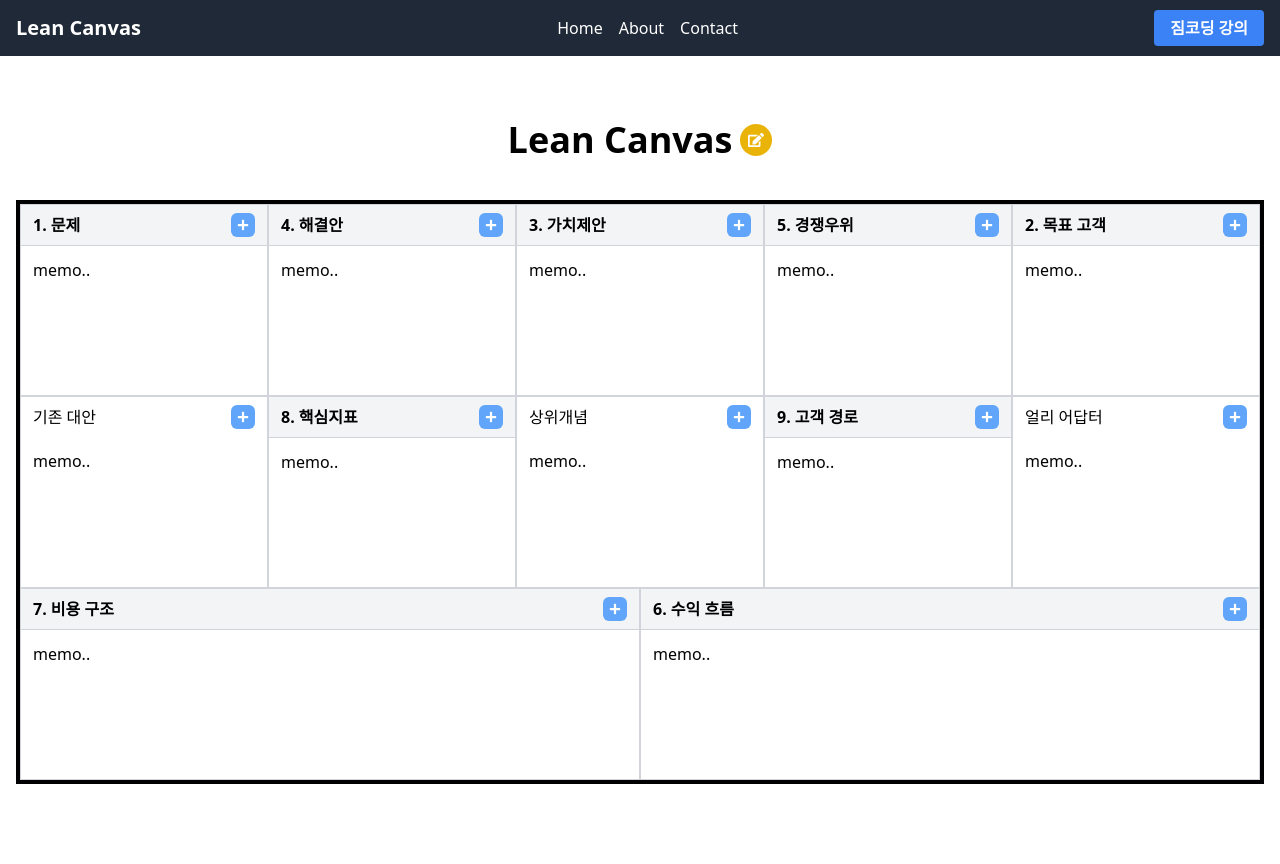
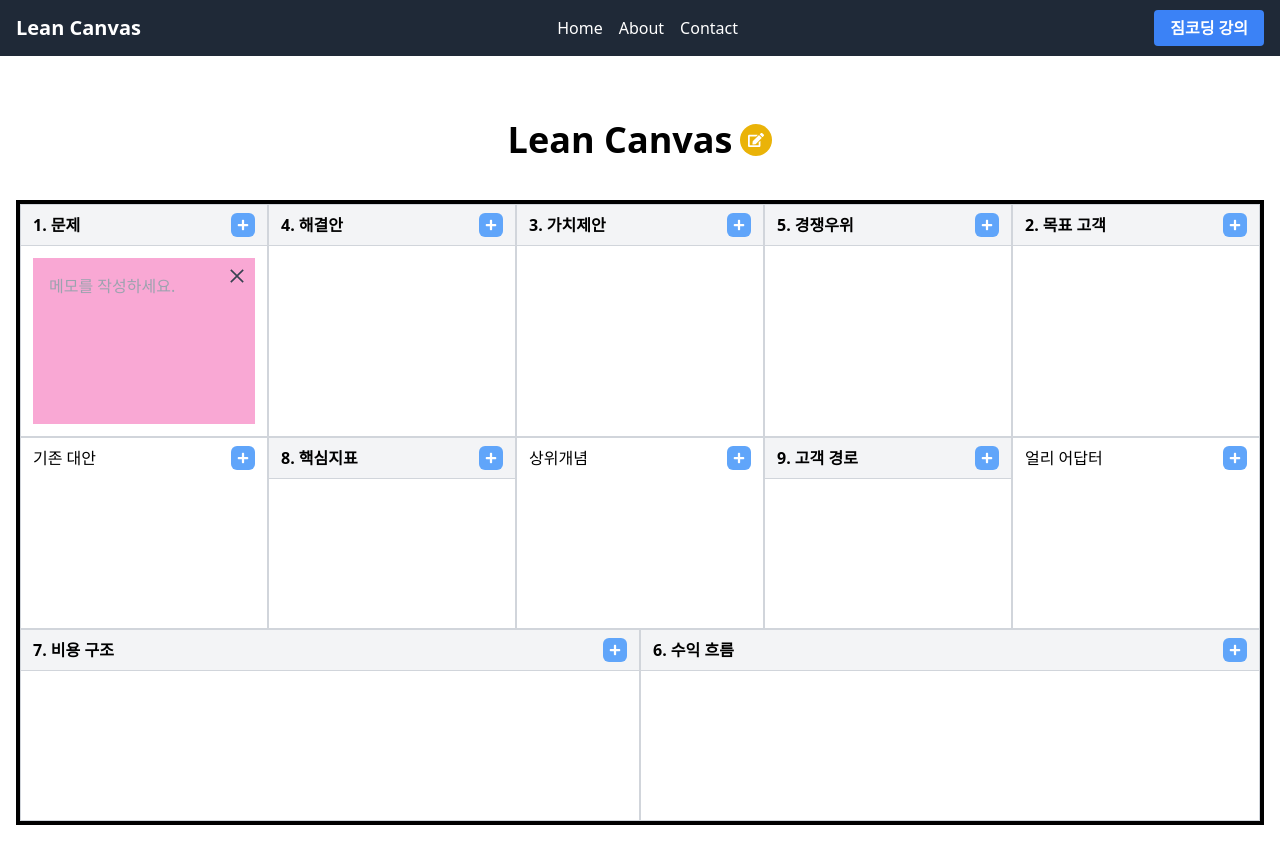
Before and after one commit to kikjs75/lean-canvas-react, a React (Vite) app: page /canvases/1 in a window 1280 px wide. Both pictures are taken after a click on the button 243 px from the left and 225 px from the top of the page. Shown: the top 864 px of the page. Built offline with nearby package versions, Linux system fonts and the light colour scheme.

Commit message:
메모 추가 및 제거 UI, 헤더의 z index 추가

```diff
--- a/package.json
+++ b/package.json
@@ -16,7 +16,8 @@
     "react-dom": "^19.2.5",
     "react-icons": "^5.6.0",
     "react-router-dom": "^7.15.0",
-    "styled-components": "^6.4.1"
+    "styled-components": "^6.4.1",
+    "uuid": "^14.0.0"
   },
   "devDependencies": {
     "@eslint/js": "^10.0.1",
--- a/src/components/CanvasCard.jsx
+++ b/src/components/CanvasCard.jsx
@@ -1,17 +1,48 @@
 import { FaPlus } from 'react-icons/fa';
+import Note from './Note';
+import { useState } from 'react';
+import { v4 as uuidv4 } from 'uuid';
 
 function CanvasCard({ title, isSubTitle = false }) {
+  const [notes, setNotes] = useState([]);
+  const handleAddNote = () => {
+    setNotes([...notes, { id: uuidv4(), content: '' }]);
+  };
+  const handleRemoveNote = id => {
+    return setNotes(notes.filter(item => item.id !== id));
+  };
+  const handleUpdateNote = (id, content) => {
+    setNotes(
+      notes.map(item => {
+        return item.id === id ? { ...item, content } : item;
+      }),
+    );
+  };
+
   return (
     <div className="row-span-1 bg-white min-h-48 border border-collapse border-gray-300">
       <div
         className={`${isSubTitle === false && 'bg-gray-100 border-b border-b-gray-300'} flex items-start justify-between px-3 py-2`}
       >
         <h3 className={`${isSubTitle === false && 'font-bold'}`}>{title}</h3>
-        <button className="bg-blue-400  text-white p-1.5 text-xs rounded-md">
+        <button
+          className="bg-blue-400  text-white p-1.5 text-xs rounded-md"
+          onClick={handleAddNote}
+        >
           <FaPlus />
         </button>
       </div>
-      <div className="space-y-3 min-h-32 p-3">memo..</div>
+      <div className="space-y-3 min-h-32 p-3">
+        {notes.map(item => (
+          <Note
+            key={item.id}
+            id={item.id}
+            content={item.content}
+            onRemoveNote={handleRemoveNote}
+            onUpdateNote={handleUpdateNote}
+          />
+        ))}
+      </div>
     </div>
   );
 }
--- a/src/components/Header.jsx
+++ b/src/components/Header.jsx
@@ -20,7 +20,7 @@ function Header() {
   const toggleMenu = () => setIsMenuOpen(!isMenuOpen);
 
   return (
-    <header className="sticky top-0 bg-gray-800 text-white px-4">
+    <header className="sticky top-0 bg-gray-800 text-white px-4 z-30">
       {/* <div className="nav"> */}
       <div className="container mx-auto flex justify-between items-center h-14">
         <div>
--- /dev/null
+++ b/src/components/Note.jsx
@@ -0,0 +1,97 @@
+import { useEffect, useRef, useState } from 'react';
+import { AiOutlineClose, AiOutlineCheck } from 'react-icons/ai';
+
+// 매 랜더링마다 생성 되어서 밖으로 이동.
+const colorOptions = [
+  'bg-yellow-300',
+  'bg-pink-300',
+  'bg-blue-300',
+  'bg-green-300',
+];
+function Note({ id, content, onRemoveNote, onUpdateNote }) {
+  const [isEditing, setIsEditing] = useState(false);
+  const [editContent, setEditContent] = useState(content);
+  const textareaRef = useRef(null);
+  // const randomIndex = Math.floor(Math.random() * colorOptions.length); // 렌더링 중에 랜덤값을 만드는 것이라서 “순수하지 않다”고 경고. 그래서 아래 처럼 실행.
+  const [color, setColor] = useState(() => {
+    // debugger;
+    return colorOptions[Math.floor(Math.random() * colorOptions.length)];
+  });
+
+  useEffect(() => {
+    if (textareaRef.current) {
+      textareaRef.current.style.height =
+        textareaRef.current.scrollHeight + 'px';
+    }
+  }, [editContent]);
+
+  const handleCommitNote = ({ id, content }) => {
+    onUpdateNote(id, content);
+    setIsEditing(false);
+  };
+
+  const handleChangeConent = e => setEditContent(e.target.value);
+
+  return (
+    <div
+      className={`p-4 ${color} relative max-h-[32rem] overflow-hidden`}
+      onClick={() => {
+        setIsEditing(true);
+        // setTimeout(() => textareaRef.current.setFocus(), 0); // 두 번 클릭해야 textarea 에 포커스 가는 문제 때문에 했는데 마찬가지앋.
+      }}
+    >
+      <div className="absolute top-2 right-2">
+        {isEditing ? (
+          <button
+            aria-label="Check Note"
+            className="text-gray-700"
+            onClick={e => {
+              e.stopPropagation();
+              handleCommitNote(id, editContent);
+            }}
+          >
+            <AiOutlineCheck size={20} />
+          </button>
+        ) : (
+          <button
+            aria-label="Close Note"
+            className="text-gray-700"
+            onClick={() => onRemoveNote(id)}
+          >
+            <AiOutlineClose size={20} />
+          </button>
+        )}
+      </div>
+      <textarea
+        className={`w-full h-full bg-transparent resize-none border-none focus:outline-none text-gray-900 overflow-hidden`}
+        aria-label="Edit Note"
+        placeholder="메모를 작성하세요."
+        style={{ height: 'auto', minHeight: '8rem' }}
+        value={editContent}
+        readOnly={!isEditing}
+        onChange={handleChangeConent}
+        ref={textareaRef}
+      />
+
+      {isEditing && (
+        <div className="flex space-x-2">
+          {colorOptions.map((option, index) => (
+            <button
+              key={index}
+              className={`w-6 h-6 rounded-full cursor-pointer outline outline-gray-50 ${option}`}
+              aria-label={`Change color to ${option}`}
+              onClick={() => setColor(option)}
+            />
+          ))}
+        </div>
+      )}
+    </div>
+  );
+}
+
+export default Note;
+
+/*
+# 수정모드이면 완료버튼, 색상아이콘 보이게 / 제거버튼 안 보이게
+# 수정모드는 메모 어디든 누르면 설정한다.
+*/
```
Also changed, not shown: 1 other file (tests, documents, lock files or other folders).
